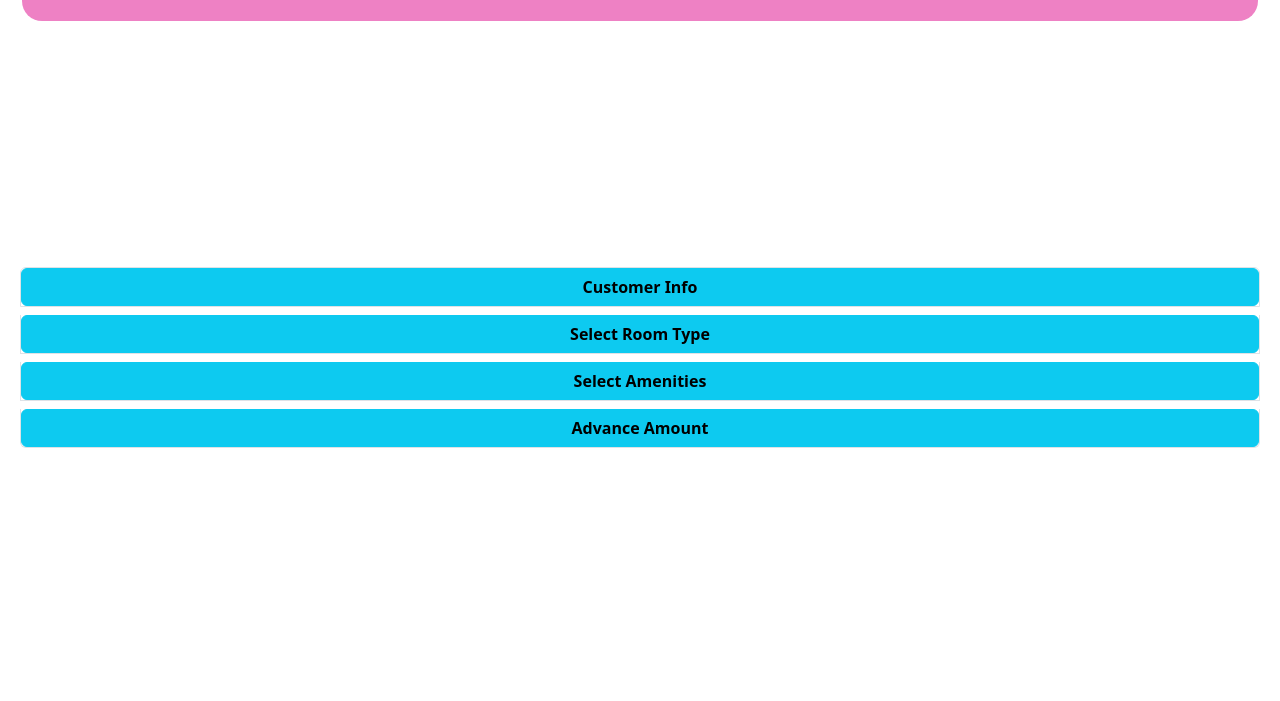
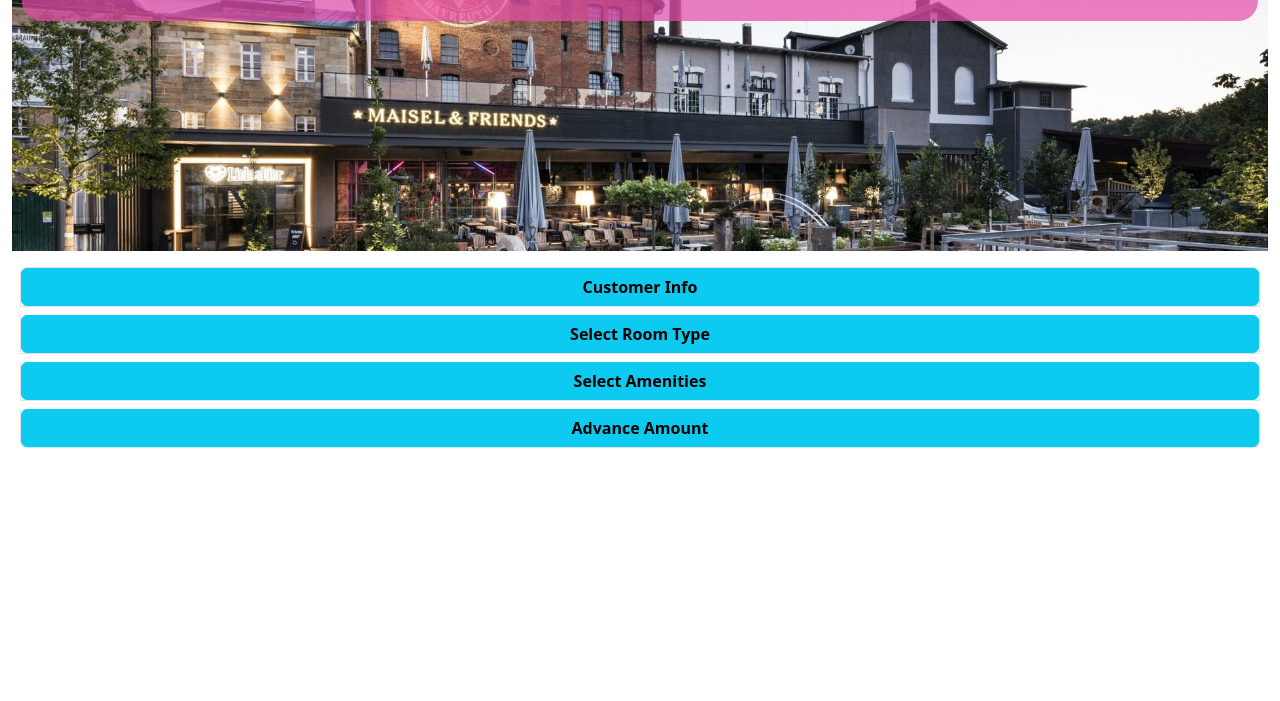
Before and after one commit to sanjuvish2429/Hotel-Registration, a plain HTML site: page index.html in a window 1280 px wide. Shown: the part 99-800 px from the top of the page. Drawn offline with nearby package versions, Linux system fonts and the light colour scheme; the site is published under a folder, as on GitHub Pages, so addresses that start at the root find nothing.

Commit message:
Update index.html

```diff
--- a/index.html
+++ b/index.html
@@ -69,7 +69,7 @@
         </script>
         <style>
             header {
-                background: url(/images/hotelbanner.jpg);
+                background: url(images/hotelbanner.jpg);
                 background-position: center;
                 background-size: cover;
                 height: 350px;
```
